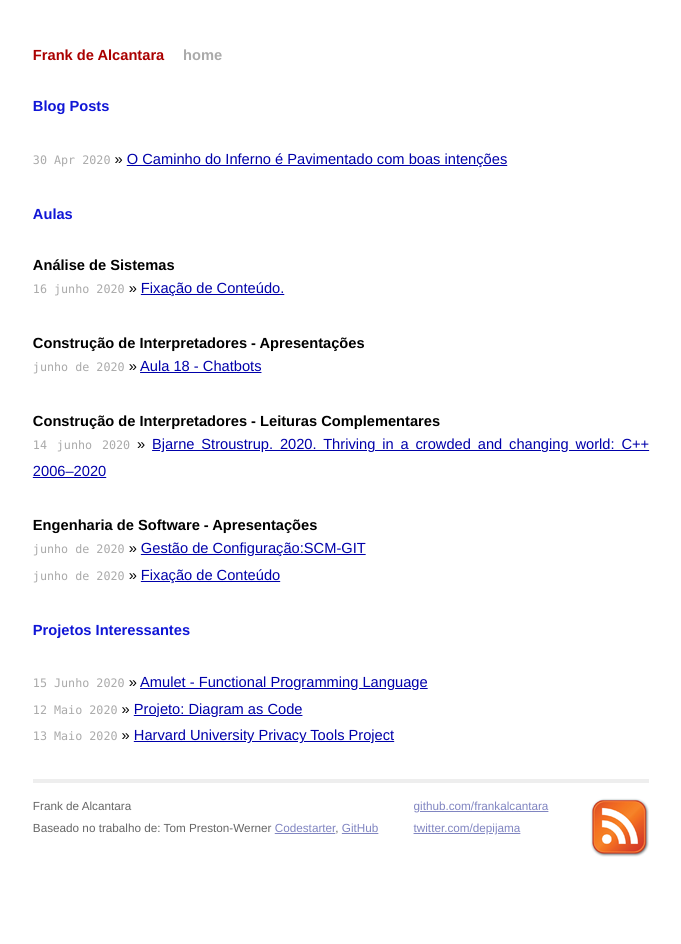
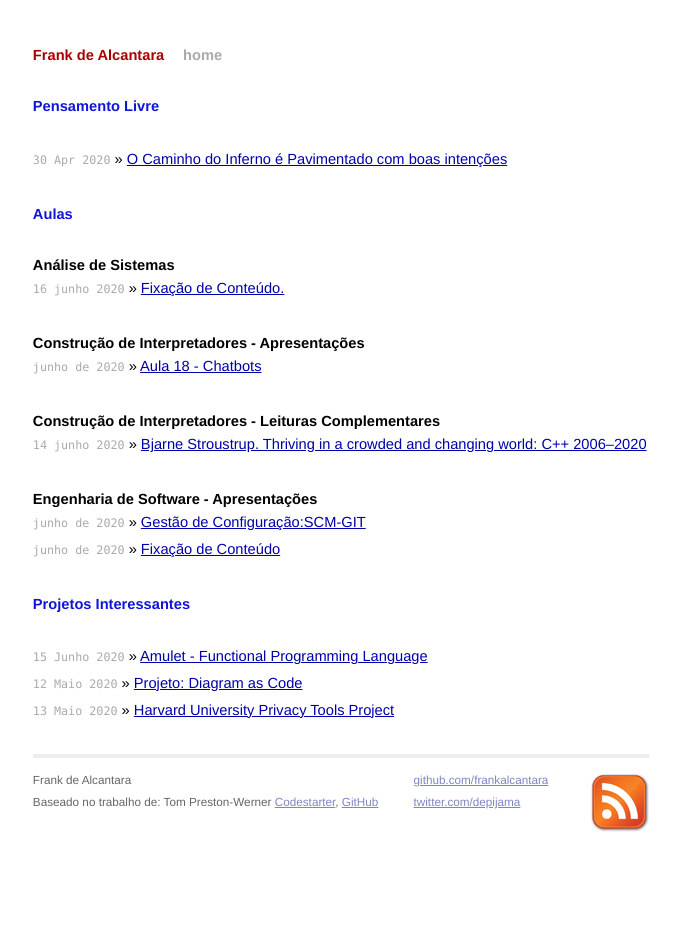
Before and after one commit to mojombo/mojombo.github.io, a Jekyll site: the page built from index.html, in a window 1280 px wide. Shown: the whole page, without its empty margins (299-980 px from the left). Built offline with Jekyll 4.4.1, drawn with Linux system fonts in a browser that asks for light colours.

Commit message:
Pequenas correções,

```diff
--- a/index.html
+++ b/index.html
@@ -3,8 +3,8 @@ layout: default
 title: Frank de Alcantara
 ---
 
-<div id="home">
-  <h1 class="title">Blog Posts</h1>
+<div id="home" style="width: 50em !important;">
+  <h1 class="title">Pensamento Livre</h1>
   <ul class="posts">
     {% for post in site.posts %}
       <li><span>{{ post.date | date_to_string }}</span> &raquo; <a href="{{ post.url }}">{{ post.title }}</a></li>
@@ -24,7 +24,7 @@ title: Frank de Alcantara
 
    <h3>Construção de Interpretadores - Leituras Complementares</h3>
   <ul class="posts">
-    <li><span>14 junho 2020</span> &raquo; <a href="https://dl.acm.org/doi/pdf/10.1145/3386320">Bjarne Stroustrup. 2020. Thriving in a crowded and changing world: C++ 2006–2020</a></li>
+    <li><span>14 junho 2020</span> &raquo; <a href="https://dl.acm.org/doi/pdf/10.1145/3386320">Bjarne Stroustrup. Thriving in a crowded and changing world: C++ 2006–2020</a></li>
   </ul>
 
   <h2>Engenharia de Software - Apresentações</h2>
```
